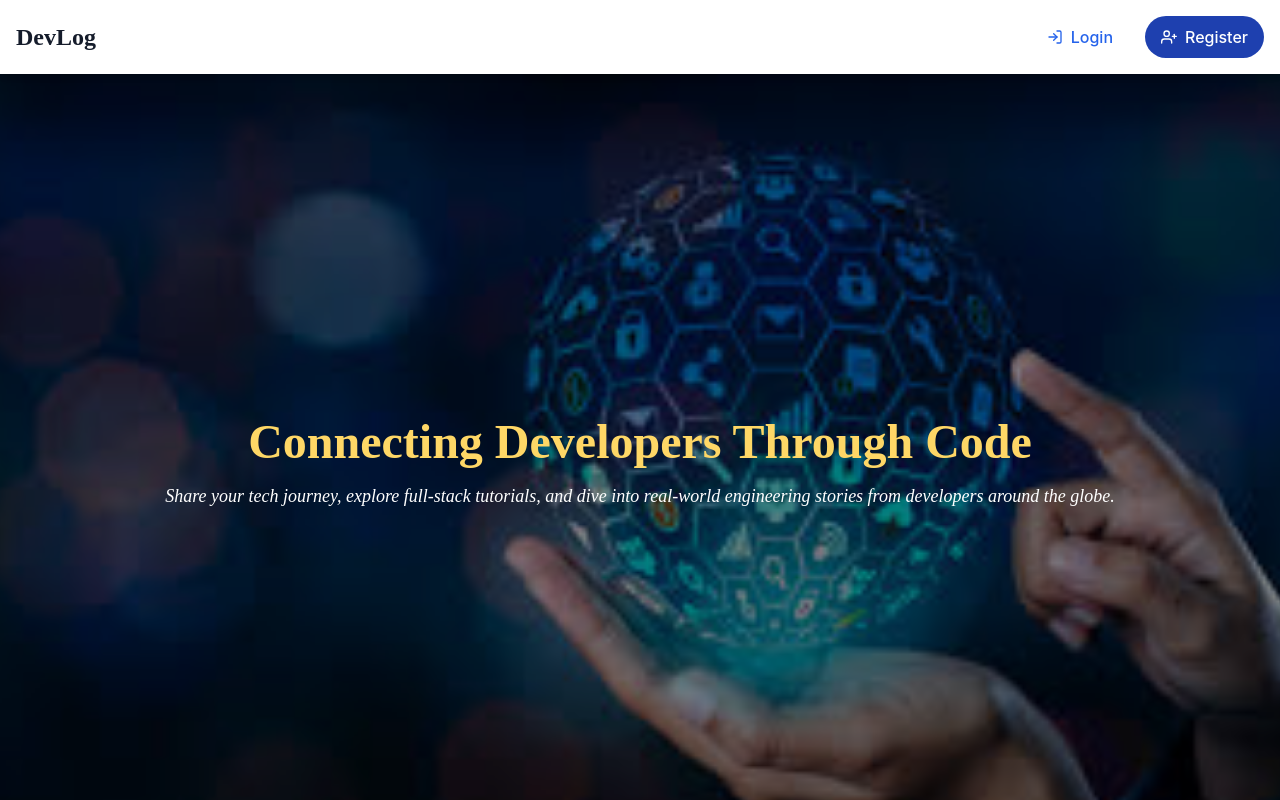
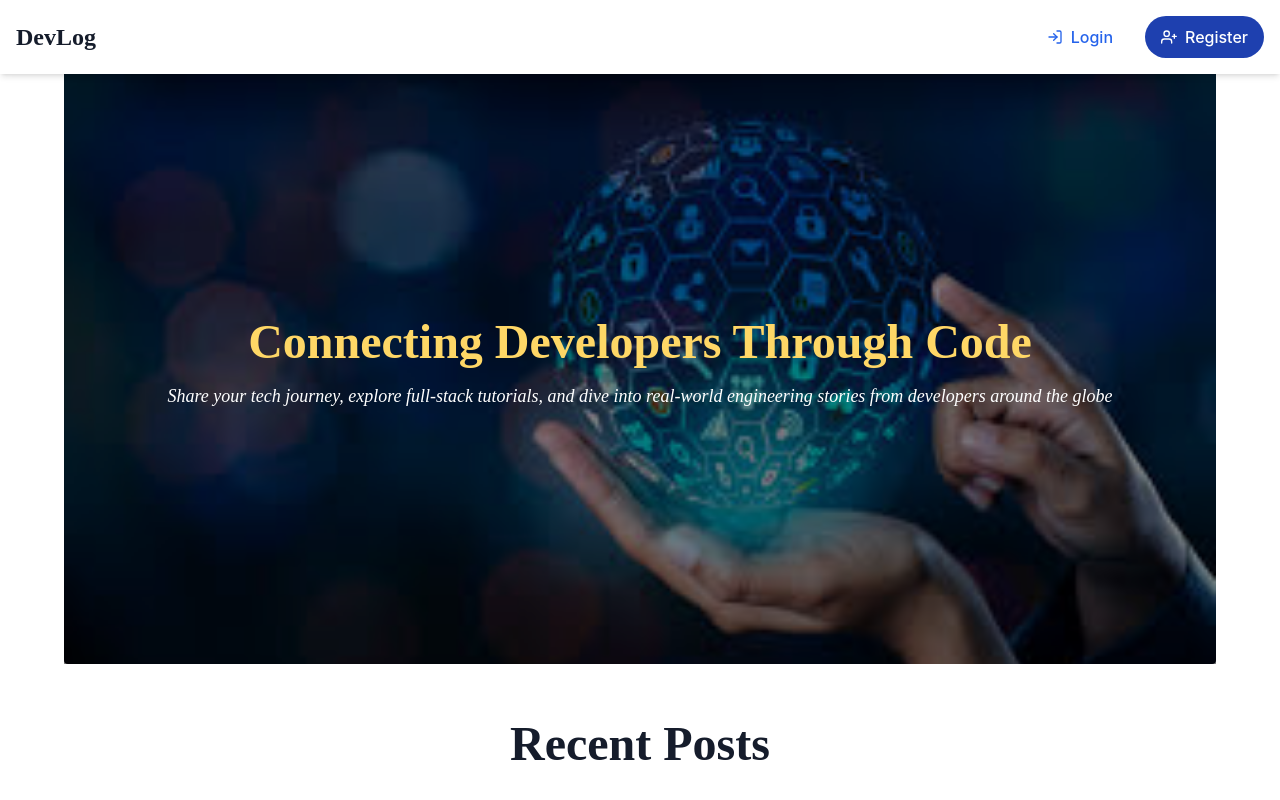
Before and after one commit to MahwishZa/crud-platform, a React (Create React App) app in the folder client/: page / in a window 1280 px wide. Shown: the top 800 px of the page. Built offline with nearby package versions, Linux system fonts and the light colour scheme; no server answers; the HTML template or start-up script is replaced by a standard one.

Commit message:
Update Home.js

```diff
--- a/client/src/pages/Home.js
+++ b/client/src/pages/Home.js
@@ -27,6 +27,9 @@ const Home = () => {
       <motion.div
         className="container rounded mx-auto p-6 text-center text-white h-screen flex flex-col justify-center items-center relative"
         style={{
+          width: '90%',
+          maxWidth: '1200px',
+          height: '600px',
           backgroundImage: `url(${img})`,
           backgroundSize: 'cover',
           backgroundPosition: 'center',
@@ -38,23 +41,21 @@ const Home = () => {
         <div className="absolute inset-0 bg-black opacity-50"></div>
         <motion.h1
           whileHover={{
-            scale: 1.1,
-            transition: { duration: 0.3 },
+            scale: 1.05,
+            transition: { duration: 0.2, ease: 'easeOut' },
           }}
-          whileTap={{ scale: 0.95 }}
+          whileTap={{ scale: 0.98 }}
           className="image-heading"
         >
           Connecting Developers Through Code
         </motion.h1>
         <motion.span
-          whileHover={{
-            scale: 1.1,
-            transition: { duration: 0.3 },
-          }}
-          whileTap={{ scale: 0.95 }}
+          initial={{ opacity: 0, y: 10 }}
+          animate={{ opacity: 1, y: 0 }}
+          transition={{ duration: 0.6, ease: 'easeOut', delay: 0.2 }}
           className="text-bold text-white relative"
         >
-          Share your tech journey, explore full-stack tutorials, and dive into real-world engineering stories from developers around the globe.
+          Share your tech journey, explore full-stack tutorials, and dive into real-world engineering stories from developers around the globe
         </motion.span>
       </motion.div>
       <div id="all-blogs" className="container mx-auto px-4 py-6">
```
